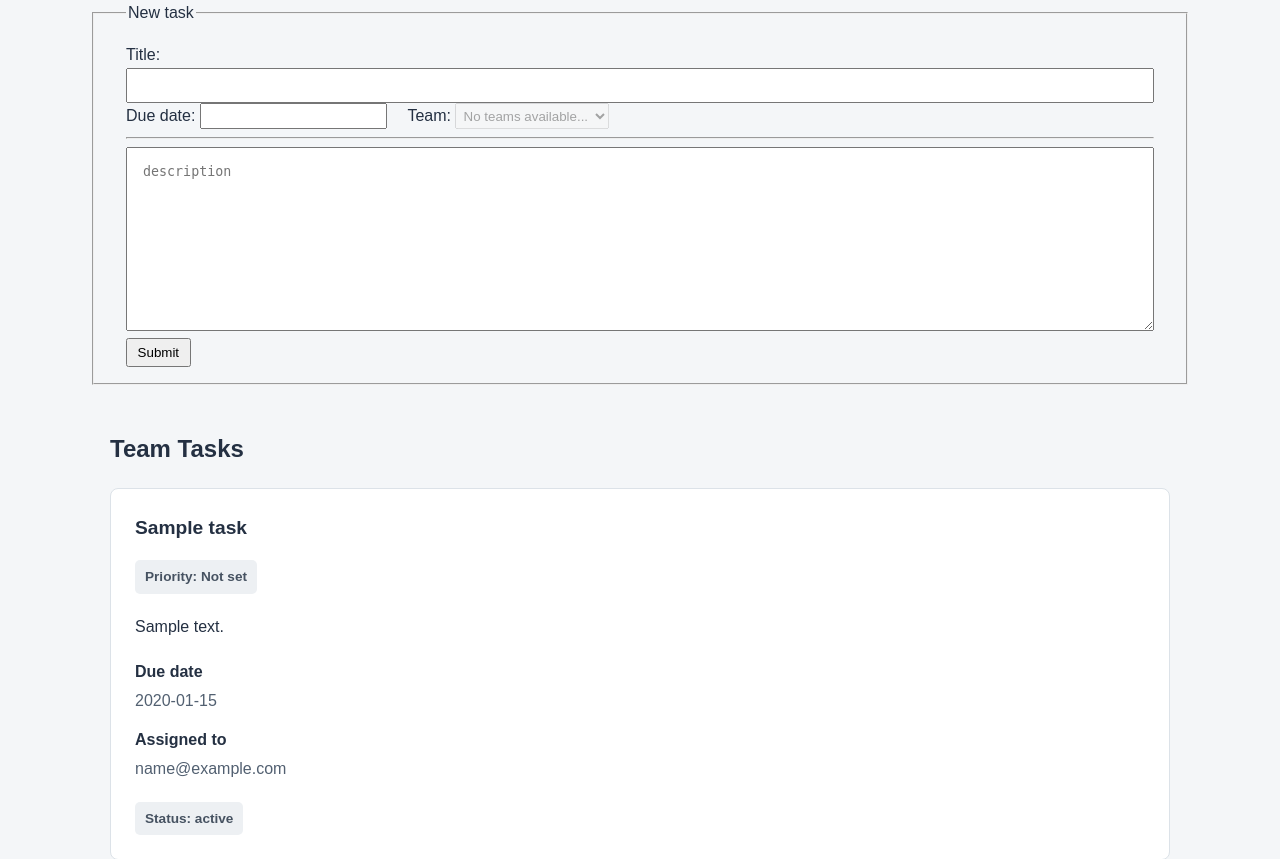
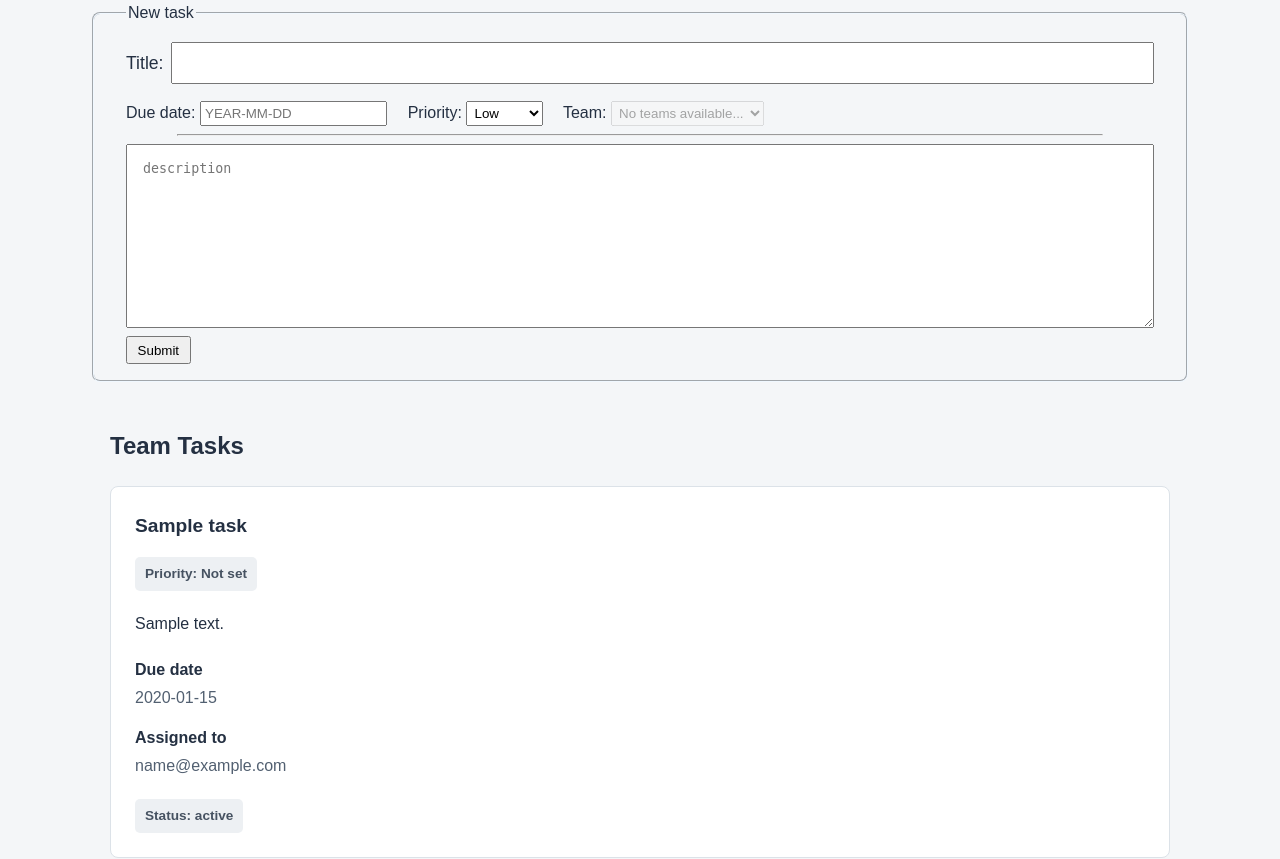
Before and after one commit to Chairmichael/TaskApp-cs312, a Node server app: page /tasks in a window 1280 px wide. Shown: the part 220-1079 px from the top of the page. Run offline with Node 20, Linux system fonts and the light colour scheme; the visitor is signed in with stand-in values (Sample User, id 1); tables that the repository leaves empty hold one stand-in row (values such as "Sample post"); some libraries are stand-ins or nearby versions.

Commit message:
Implement task creation feature with validation and priority handling; update task form layout and database schema

```diff
--- a/src/db/Schema.ts
+++ b/src/db/Schema.ts
@@ -26,6 +26,7 @@ db.exec(`
 		creation_timestamp TEXT NOT NULL DEFAULT CURRENT_TIMESTAMP,
 		due_date TEXT,
 		title TEXT NOT NULL,
+		priority TEXT NOT NULL DEFAULT 'low',
 		status TEXT NOT NULL DEFAULT 'new',
 		body TEXT NOT NULL,
 		creator_email TEXT NOT NULL,
--- a/views/partials/taskform.ejs
+++ b/views/partials/taskform.ejs
@@ -1,13 +1,22 @@
-<form action="/tasks" method="post" class="newpost-form">
+<form action="/tasks" method="post" class="newtask-form">
   <fieldset>
     <legend>New task</legend>
 
+    <div class="title-row">
       <label for="title-field">Title:</label>
       <input type="text" name="title" id="title-field" required>
-    <br>
+    </div>
 
+    <div class="newtask-details">
       <label for="duedate-field">Due date:</label>
-    <input type="datetime" id="duedate-field" name="due_date">
+      <input type="datetime" id="duedate-field" name="due_date" placeholder="YEAR-MM-DD">
+
+      <label for="priority-field">Priority:</label>
+      <select name="priority" id="priority-field">
+        <option value="low">Low</option>
+        <option value="medium">Medium</option>
+        <option value="high">High</option>
+      </select>
 
       <label for="team-field">Team:</label>
       <% const teamList = typeof teams !== 'undefined' && Array.isArray(teams) ? teams : []; %>
@@ -20,34 +29,55 @@
         <option>No teams available...</option>
         <% } %>
       </select>
+    </div>
 
-    <hr>
+    <hr width="90%" size="2">
     <textarea name="body" id="body-field" rows="10" placeholder="description" required style="width: 100%;"></textarea>
     <br>
     <button type="submit">Submit</button>
   </fieldset>
 </form>
 <style>
+  .title-row {
+    display: flex;
+    align-items: center;
+    gap: 0.5rem;
+    margin-bottom: 1rem;
+  }
+
   #title-field {
-    width: 100%;
+    font-size: 1.2rem;
+    flex: 1;
+    min-width: 0;
+    margin-right: 0;
     padding: 0.5rem;
   }
 
-  .newpost-form fieldset {
+
+  .title-row label {
+    font-size: 1.1rem;
+  }
+
+  .newtask-form fieldset {
     padding: 1rem 2rem;
   }
 
-  .newpost-form input,
-  .newpost-form select {
+  .newtask-details input,
+  .newtask-details select {
     margin-right: 1rem;
     padding: 0.2rem;
   }
 
-  .newpost-form textarea {
+  .newtask-form textarea {
     padding: 1rem;
   }
 
-  .newpost-form button {
+  .newtask-form button {
     padding: 0.3rem 0.6rem;
   }
+
+  .newtask-form fieldset {
+    border-color: aliceblue;
+    border-radius: 8px;
+  }
 </style>
```
Also changed, not shown: src/controllers/TaskController.ts (+57 -6 lines), src/models/TaskModel.ts (+25 -1 lines), src/types.ts (+25 -0 lines), todo.md (deleted, +0 -2 lines). Lines whose indentation alone changed are shown as unchanged.
